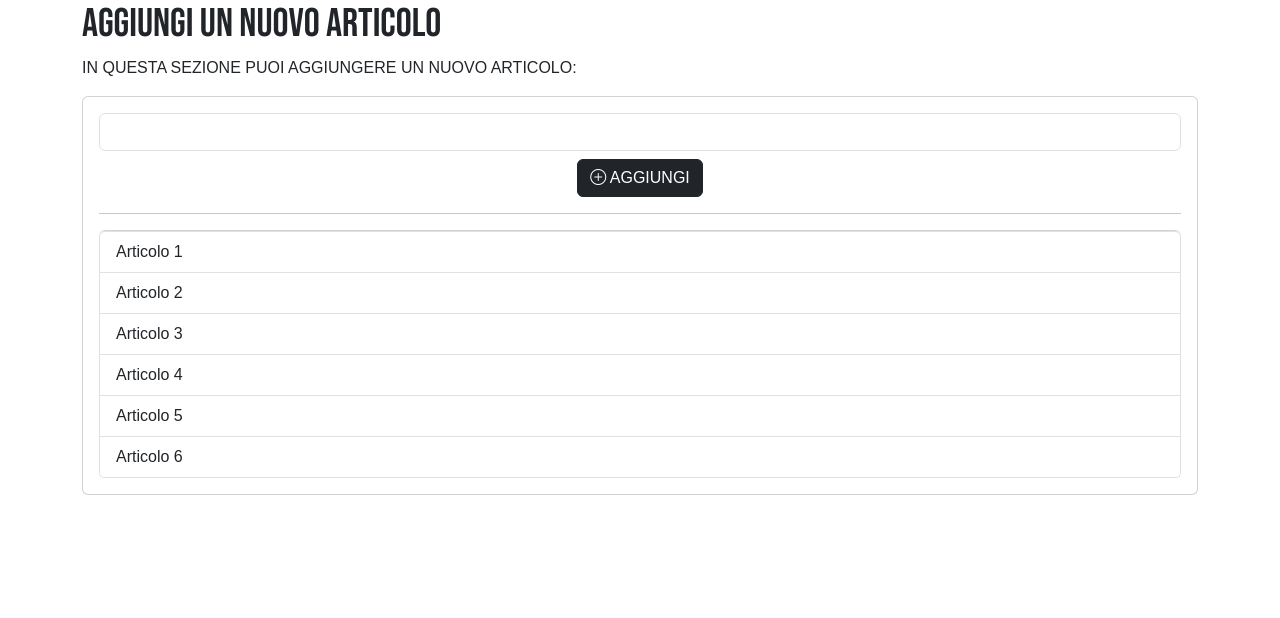
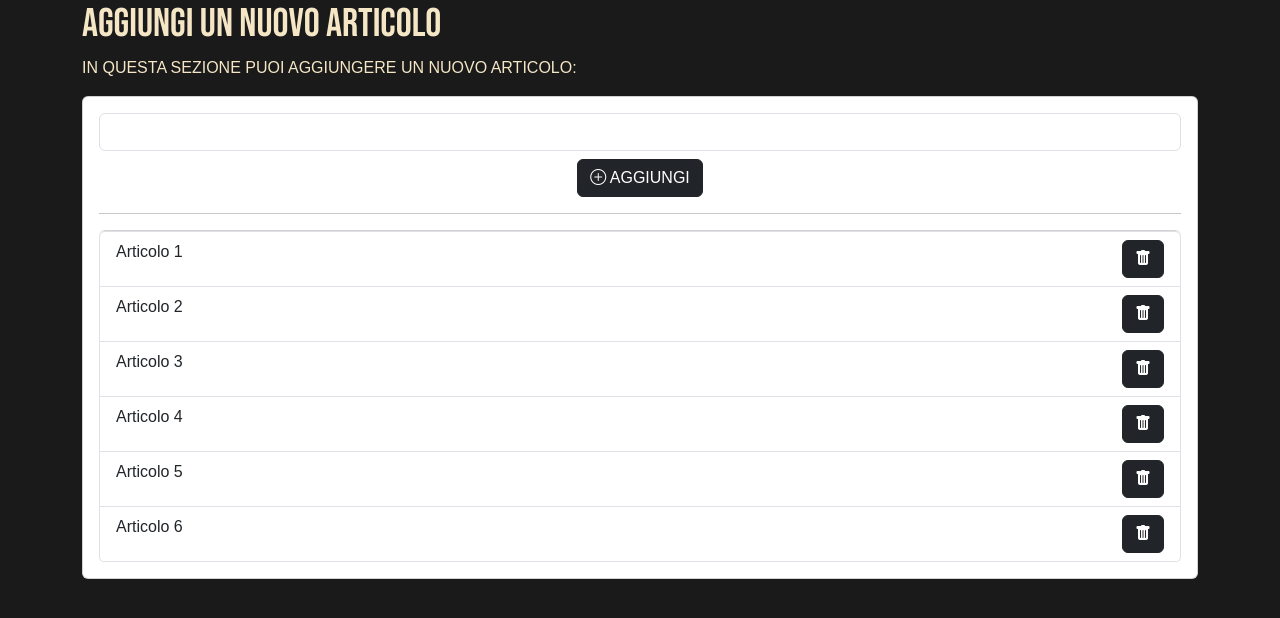
Before and after one commit to AndreaDistefanoDev/react-form, a React (Vite) app: page / in a window 1280 px wide. Shown: the top 618 px of the page. Built offline with nearby package versions, Linux system fonts and the light colour scheme; a web font is replaced by a local one.

Commit message:
implement article removal functionality and update UI for empty articles list

```diff
--- a/src/components/AppMain.jsx
+++ b/src/components/AppMain.jsx
@@ -5,6 +5,12 @@ export default function AppMain() {
 
     const [newAtricle, setNewArticle] = useState('')
     const [articles, setArticles] = useState(initialArticles)
+    function removeArticle(i) {
+
+        const filteredArtticles = articles.filter((article, index) => index !== i)
+        setArticles(filteredArtticles)
+
+    }
     function submit(e) {
         e.preventDefault()
         setArticles([...articles, newAtricle])
@@ -25,13 +31,17 @@ export default function AppMain() {
 
                     <hr />
 
-                    <ul className="list-group">
+                    {articles.length === 0 ? (<div className="text-uppercase">nessun articolo presente</div>) : (<ul className="list-group">
                         {articles.map((article, i) =>
-                            <li className="list-group-item" key={i}>
+                            <li className="list-group-item d-flex justify-content-between" key={i}>
                                 {article}
+                                <button className="btn btn-dark" onClick={() => removeArticle(i)}>
+                                    <i className="bi bi-trash-fill"></i>
+                                </button>
                             </li>
                         )}
-                    </ul>
+                    </ul>)}
+
 
                 </div>
             </div>
--- a/src/index.css
+++ b/src/index.css
@@ -3,9 +3,11 @@
 
 h1 {
   font-family: 'Bebas Neue', sans-serif;
+  color: #F5E7C6;
 }
 
 body {
   font-family: 'Cal Sans', sans-serif;
-
+  background-color: #1A1A1A;
+  color: #F5E7C6;
 }
```
